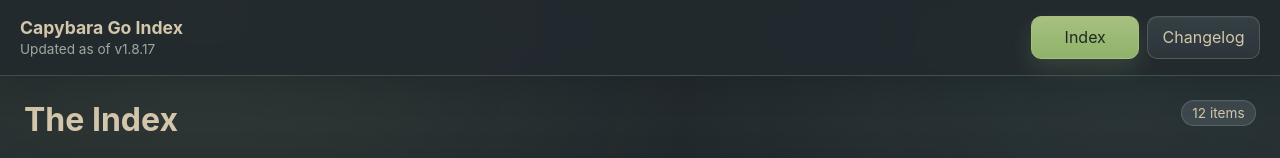
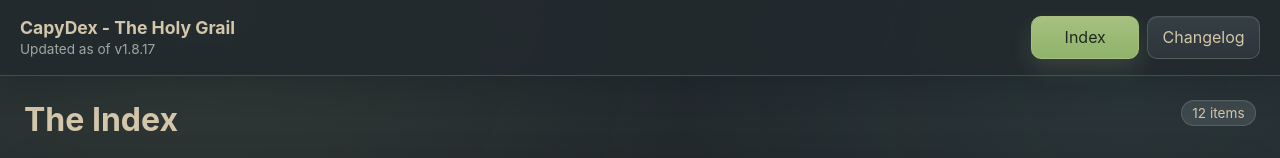
Before and after one commit to 1-Xenon/CapyDex, a React (Vite) app: page / in a window 1280 px wide. Shown: the top 158 px of the page. Built offline with nearby package versions, Linux system fonts and the light colour scheme.

Commit message:
Change to title

```diff
--- a/index.html
+++ b/index.html
@@ -4,7 +4,7 @@
     <meta charset="UTF-8" />
     <meta name="viewport" content="width=device-width, initial-scale=1.0" />
     <meta name="description" content="Community-maintained Capybara Go item index." />
-    <title>Capybara Go Index</title>
+    <title>CapyDex</title>
   </head>
   <body>
     <div id="root"></div>
--- a/src/App.jsx
+++ b/src/App.jsx
@@ -45,7 +45,7 @@ export default function App() {
     <>
       <header className="app-header public-index-header">
         <div>
-          <strong>Capybara Go Index</strong>
+          <strong>CapyDex - The Holy Grail </strong>
           <span>Updated as of v1.8.17</span>
         </div>
         <nav className="public-index-tabs" aria-label="Primary">
```
